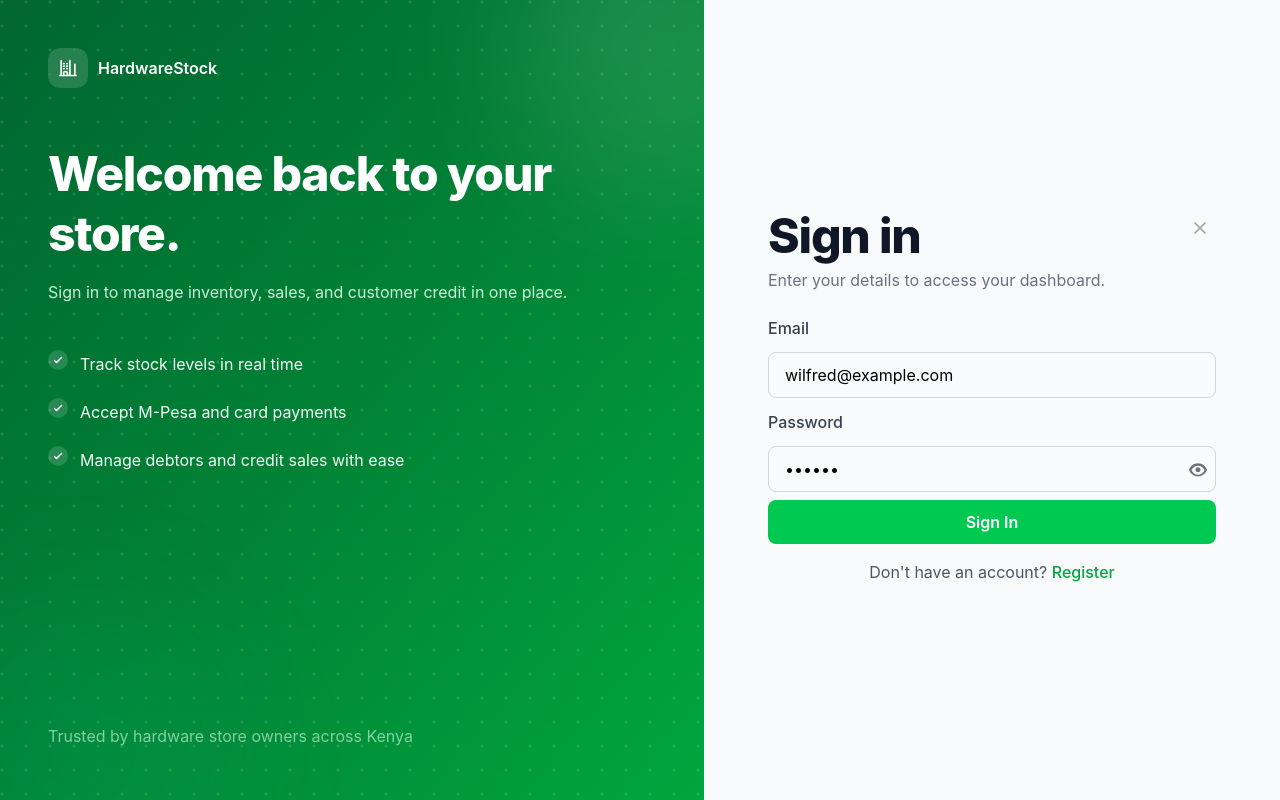
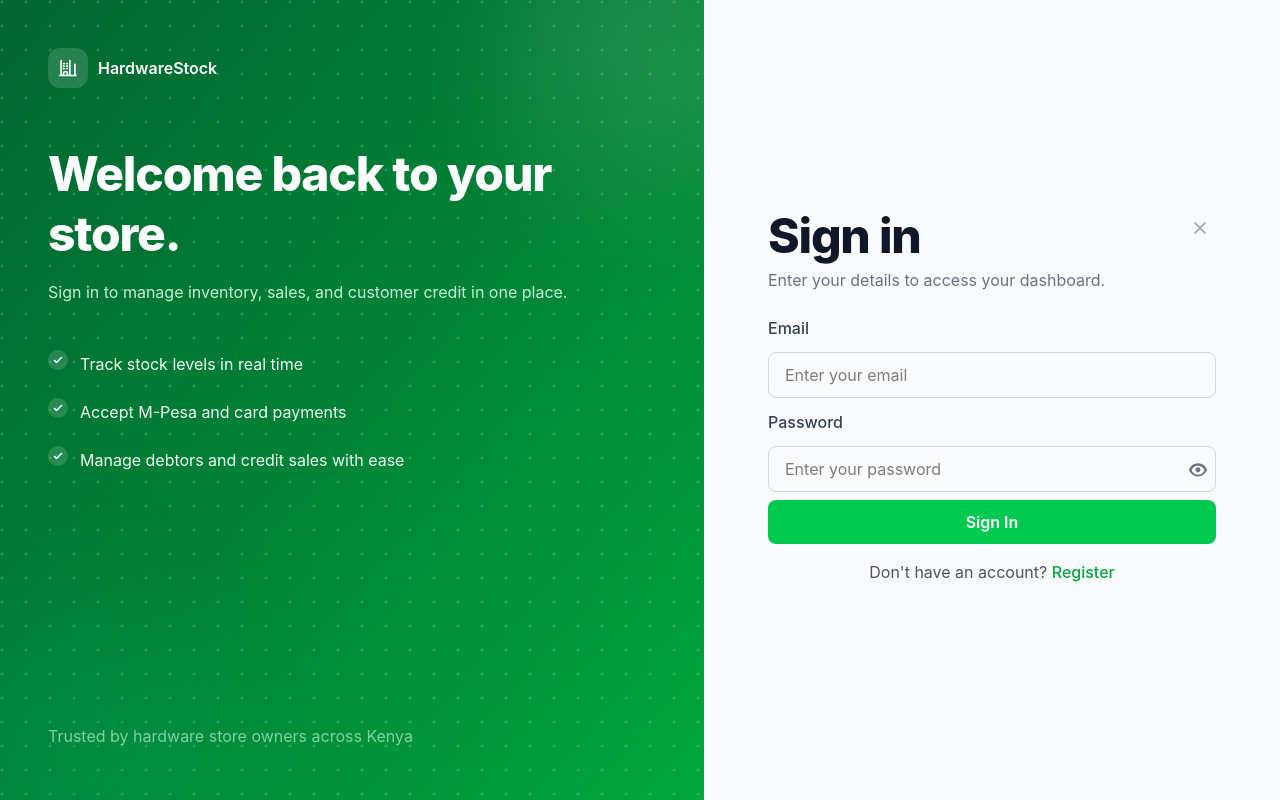
Before and after one commit to WILFREDLTD/hardware, a Next.js app: page /login in a window 1280 px wide. Built offline with nearby package versions, Linux system fonts and the light colour scheme; no server answers.

Commit message:
updated the email and password placeholder

```diff
--- a/src/app/login/page.tsx
+++ b/src/app/login/page.tsx
@@ -9,7 +9,7 @@ import Toast from '@/components/ui/Toast';
 
 export default function LoginPage() {
   const router = useRouter();
-  const [formData, setFormData] = useState({ email: 'wilfred@example.com', password: '123456' });
+  const [formData, setFormData] = useState({ email: '', password: '' });
   const [error, setError] = useState('');
   const [loading, setLoading] = useState(false);
   const [showSuccessToast, setShowSuccessToast] = useState(false);
@@ -155,7 +155,8 @@ export default function LoginPage() {
               label="Email"
               type="email"
               required
-              value={formData.email || 'wilfred@example.com'}
+              placeholder="Enter your email"
+              value={formData.email}
               onChange={(e) =>
                 setFormData({ ...formData, email: e.target.value })
               }
@@ -164,8 +165,8 @@ export default function LoginPage() {
               label="Password"
               type="password"
               required
-              placeholder="123456"
-              value={formData.password || '123456'}
+              placeholder="Enter your password"
+              value={formData.password}
               onChange={(e) =>
                 setFormData({ ...formData, password: e.target.value })
               }
```
